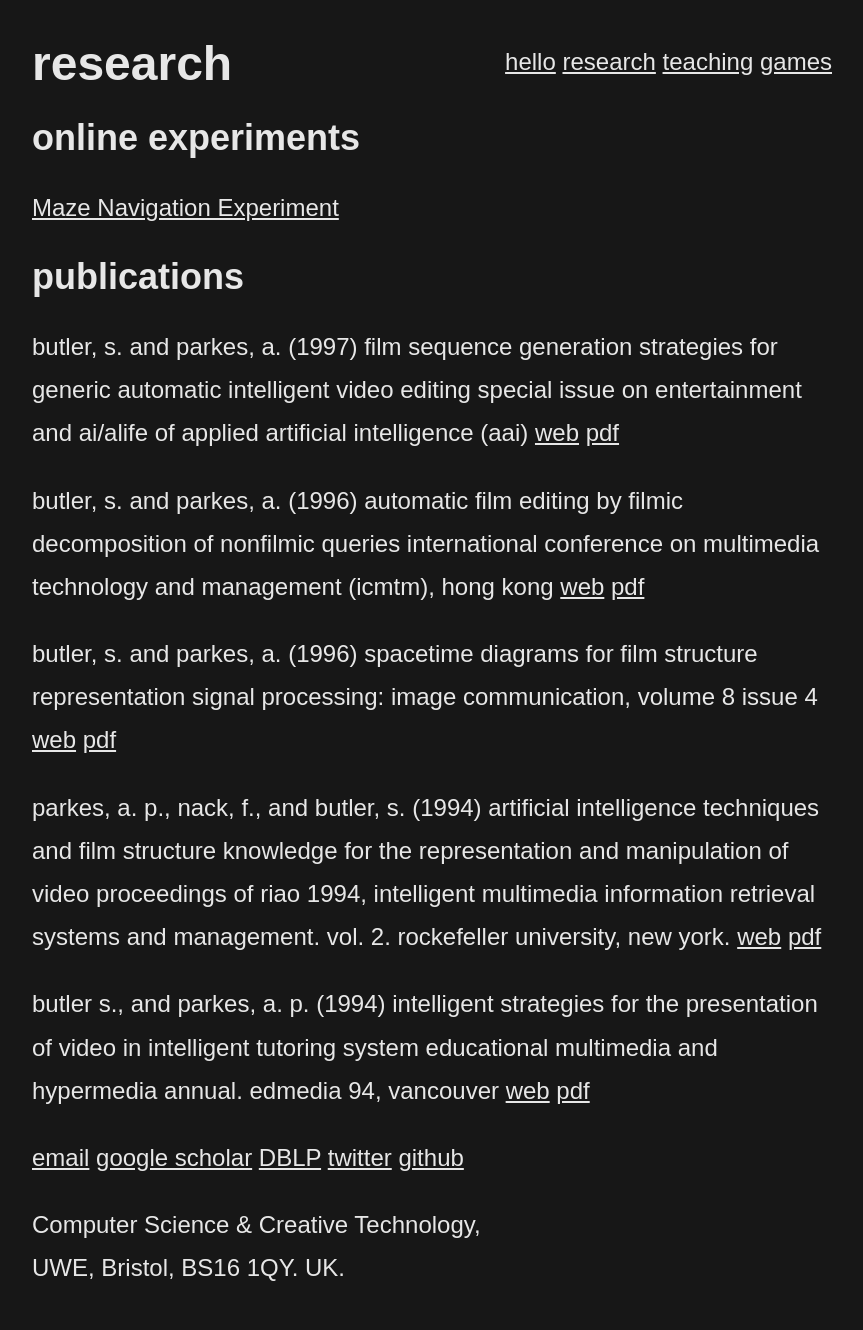
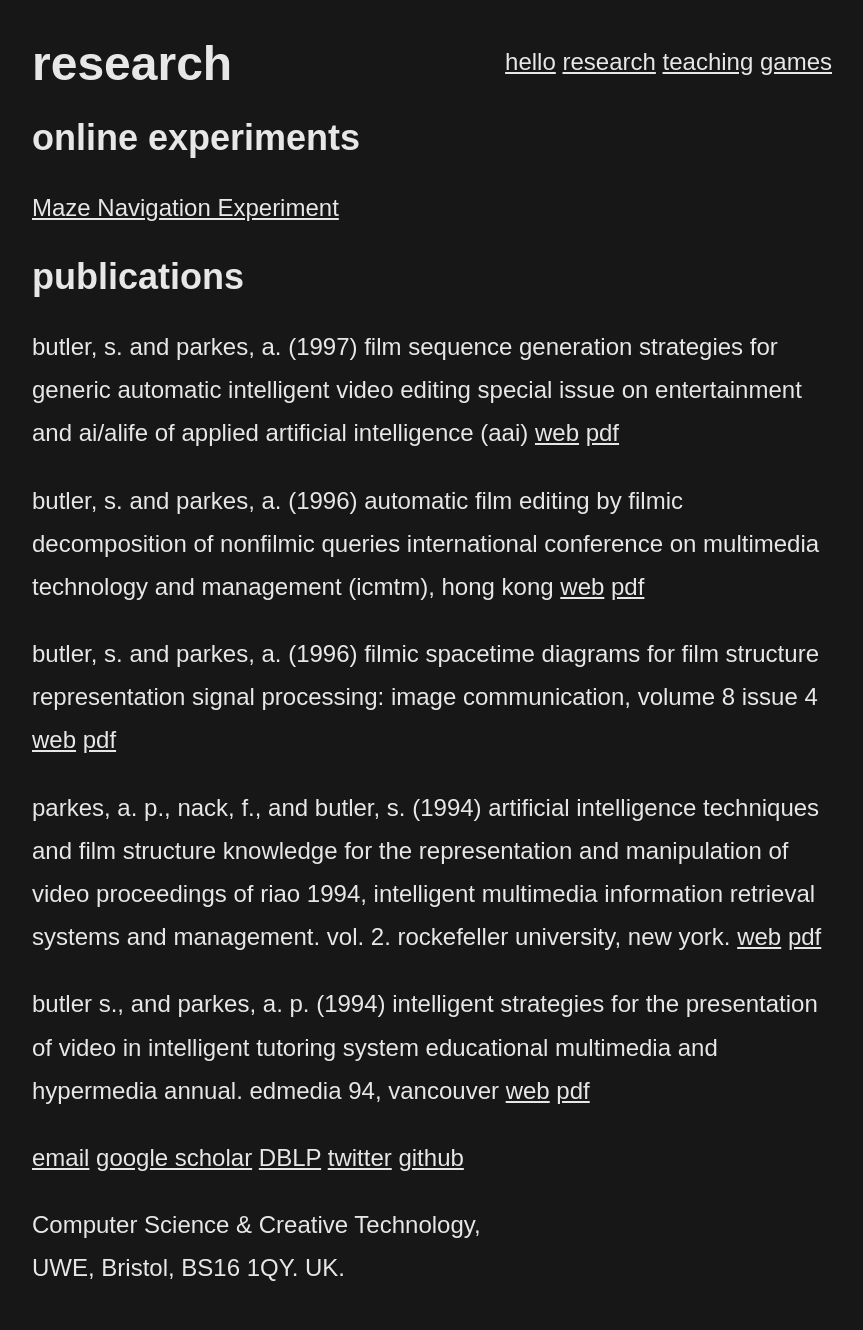
Before and after one commit to seanbutler/www.seanbutler.net, a Jekyll site: the page built from research/index.html, in a window 1280 px wide. Shown: the whole page, without its empty margins (208-1071 px from the left). Built offline with Jekyll 4.4.1, drawn with Linux system fonts in a browser that asks for light colours.

Commit message:
added pubs

```diff
--- a/_data/papers.json
+++ b/_data/papers.json
@@ -18,10 +18,10 @@
     {
         "authors":"butler, s. and parkes, a.",
         "year": "1996",
-        "title": "spacetime diagrams for film structure representation",
+        "title": "filmic spacetime diagrams for film structure representation",
         "publication": "signal processing: image communication, volume 8 issue 4",
-        "link": "",
-        "file": ""
+        "link": "https://doi.org/10.1016/0923-5965(95)00052-6",
+        "file": "../publications/ButlerParkes94-FilmicSpaceTimeDiagramsForVideo.pdf"
     },
     {
         "authors":"parkes, a. p., nack, f., and butler, s.",
```
Also changed, not shown: 1 other file.
